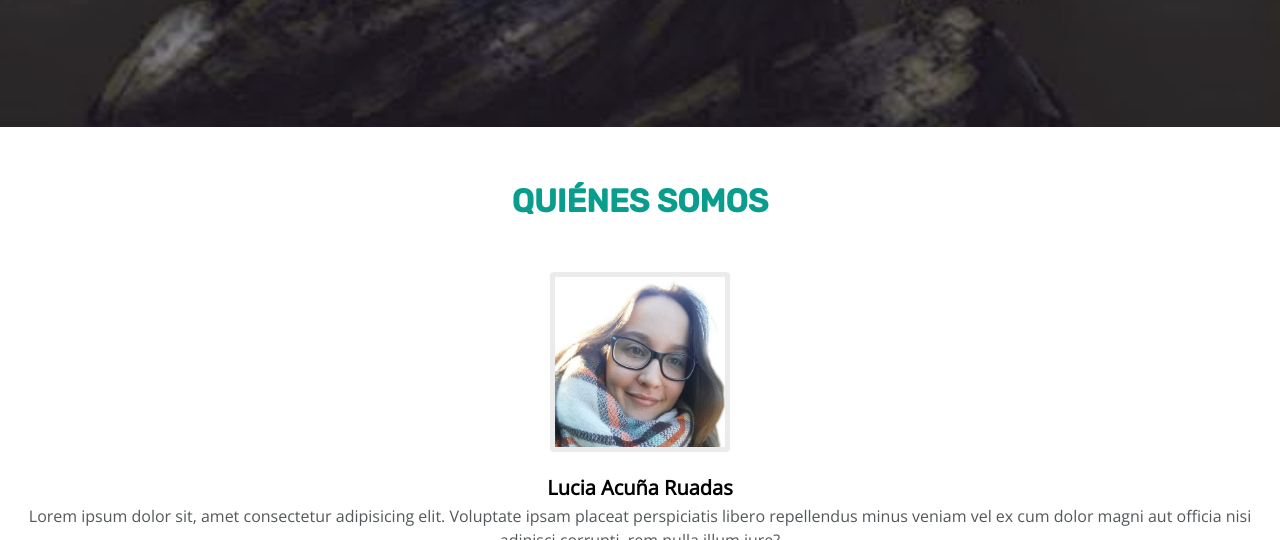
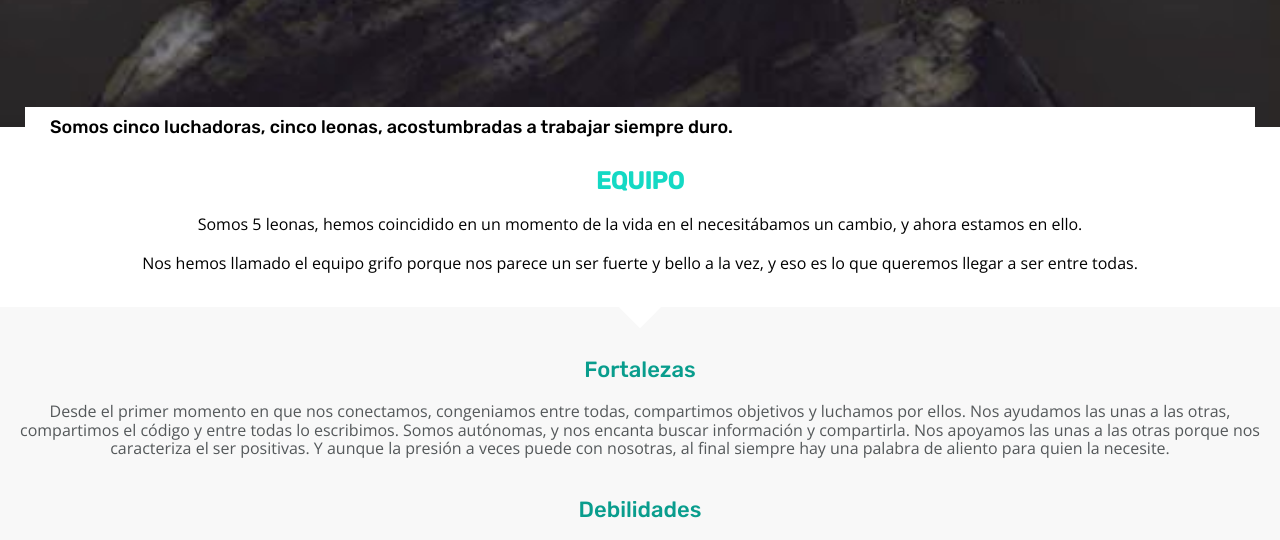
Before and after one commit to Adalab/project-promo-p-module-1-team-1, a plain HTML site: page index.html in a window 1280 px wide. Shown: the part 1635-2175 px from the top of the page. Drawn offline with nearby package versions, Linux system fonts and the light colour scheme.

Commit message:
Main: Fortalezas y debilidades

```diff
--- a/index.html
+++ b/index.html
@@ -47,6 +47,30 @@
       <!--Section Imagen-->
       <section class="hero">
         <img src="./images/Grifo.jpg" alt="foto grupo" class="hero_img" />
+      </section>
+      <!--section equipo-->
+      <section>
+        <div class="team_and_strenghts">
+          <div class="rectangle">
+            <span class="team_resume">
+              Somos cinco luchadoras, cinco leonas, acostumbradas a trabajar siempre duro.
+            </span>
+          </div>
+          <div class="team">
+            <h2 class="team_title">EQUIPO</h2>
+            <div class="team_description">
+              <p>Somos 5 leonas, hemos coincidido en un momento de la vida en el necesitábamos un cambio, y ahora estamos en ello.</p>
+              <p>Nos hemos llamado el equipo grifo porque nos parece un ser fuerte y bello a la vez, y eso es lo que queremos llegar a ser entre todas.</p>
+            </div>
+          </div>
+          <div class="rombo"></div>
+          <div class="strenghts_weakness">
+            <h3>Fortalezas</h3>
+            <p>Desde el primer momento en que nos conectamos, congeniamos entre todas, compartimos objetivos y luchamos por ellos. Nos ayudamos las unas a las otras, compartimos el código y entre todas lo escribimos. Somos autónomas, y nos encanta buscar información y compartirla. Nos apoyamos las unas a las otras porque nos caracteriza el ser positivas. Y aunque la presión a veces puede con nosotras, al final siempre hay una palabra de aliento para quien la necesite.</p>
+            <h3>Debilidades</h3>
+            <p>Sabemos que no tenemos experiencia, y debido a ello a veces nos falta la confianza para llegar a nuestras metas. Además, no sabemos cómo acabaremos después de esto, si habernos reinventado habrá sido la solución. Pero nos apoyamos las unas en las otras y al final nos fortalecemos para sacar lo mejor de nosotras mismas. Somos demasiado perfeccionistas, y lo vemos como una debilidad porque al final nos exigimos demasiado, pero trabajaremos sobre nuestras debilidades juntas para convertirlas en fortalezas.</p>
+          </div>
+        </div>
       </section>
       <!--Section Quiénes Somos-->
       <section class="who_we_are" id="quienes_somos">
@@ -99,14 +123,11 @@
             />
             <h3 class="member_name">Marta Torres Burguillo</h3>
             <p class="member_description">
-              Lorem ipsum dolor sit, amet consectetur adipisicing elit.
-              Voluptate ipsam placeat perspiciatis libero repellendus minus
-              veniam vel ex cum dolor magni aut officia nisi adipisci corrupti,
-              rem nulla illum iure?
+              Diseñadora de moda, me gradué y reboté de un contrato basura a otro, decidí montar mi propia empresa e hice una tienda on line, por aquel entonces no imaginaba que fuera capaz de poder programar y acabé de dependienta. Pero sabía que eso no era lo quería así que busqué, y decidí estudiar en la UNED trabajo social, mientras seguía trabajando. Pero siempre he tenido el gusanillo de la programación, ahora he decido que ya era hora de dar el paso.
             </p>
             <ul class="rrss">
               <li class="rrss_item">
-                <a class="links" href="" target="_blank"
+                <a class="links" href="https://twitter.com/burguimarta" target="_blank"
                   ><i class="fab fa-twitter"></i
                 ></a>
               </li>
@@ -119,13 +140,13 @@
               <li class="rrss_item_point">•</li>
               <li class="rrss_item">
                 <a class="links" href="" target="_blank"
-                  ><i class="fab fa-github-alt"></i
+                  ><i class="fab fa-github-alt">https://github.com/burguimarta</i
                 ></a>
               </li>
               <li class="rrss_item_point">•</li>
               <li class="rrss_item">
                 <a class="links" href="" target="_blank"
-                  ><i class="fas fa-envelope"></i
+                  >martatcr@gmail.com<i class="fas fa-envelope"></i
                 ></a>
               </li>
             </ul>
--- a/styles/main.css
+++ b/styles/main.css
@@ -50,6 +50,65 @@
 .hero_img {
   width: 100%;
 }
+.rectangle {
+  background-color: var(--white);
+  margin: -25px 25px 0px 25px;
+  padding: 10px 25px;
+  position: relative;
+}
+.team_and_strenghts {
+  font-family: Rubik;
+}
+.team_title {
+  color: var(--aqua);
+  text-align: center;
+  font-size: 24px;
+  font-weight: bold;
+  margin: 20px 0 20px 0;
+}
+.team_description {
+  margin: 0 15px;
+  font-size: 16px;
+  text-align: center;
+  font-family: 'Open Sans', sans-serif;
+}
+.team_description p {
+  margin-bottom: 20px;
+}
+.team_resume{
+  font-size: 18px;
+  color: var(--black);
+}
+.rombo {
+  background-color: var(--white);
+  width: 30px;
+  height: 30px;
+  transform: rotate(45deg);
+  margin: 0 auto;
+}
+.strenghts_weakness {
+  background-color: var(--light-grey-blue);
+  margin-top: -15px;
+  text-align: center;
+  padding-top: 10px;
+  padding-bottom: 40px;
+}
+.strenghts_weakness h3 {
+  color: var(--blue-green);
+  font-size: 22px;
+  font-weight: normal;
+  margin: 10px 0;
+  padding: 30px 0 10px 0;
+}
+.strenghts_weakness h3:first {
+  margin-top: 50px;
+}
+.strenghts_weakness p {
+  font-weight: normal;
+  font-family: 'Open Sans', sans-serif;
+  color: var(--dark-grey);
+  padding: 0 15px;
+}
 /*Section Quienes somos*/
 .who_we_are {
   padding: 30px 10px 0 10px;
@@ -81,7 +140,7 @@
 .member_img {
   width: 180px;
   margin: 0 55px 15px;
-  border-radius: 4px;
+  border-radius: 43% 57% 43% 57% / 53% 36% 64% 47%;
   border: solid 5px var(--black-8);
 }
 .member_description {
@@ -103,6 +162,9 @@
   color: var(--blue-green);
   text-decoration: none;
   font-family: "Font Awesome 5 Free";
+}
+.rrss .links:hover {
+  color: var(--dark-grey);
 }
 .rrss_item_point {
   font-family: "Open Sans", sans-serif;
```
